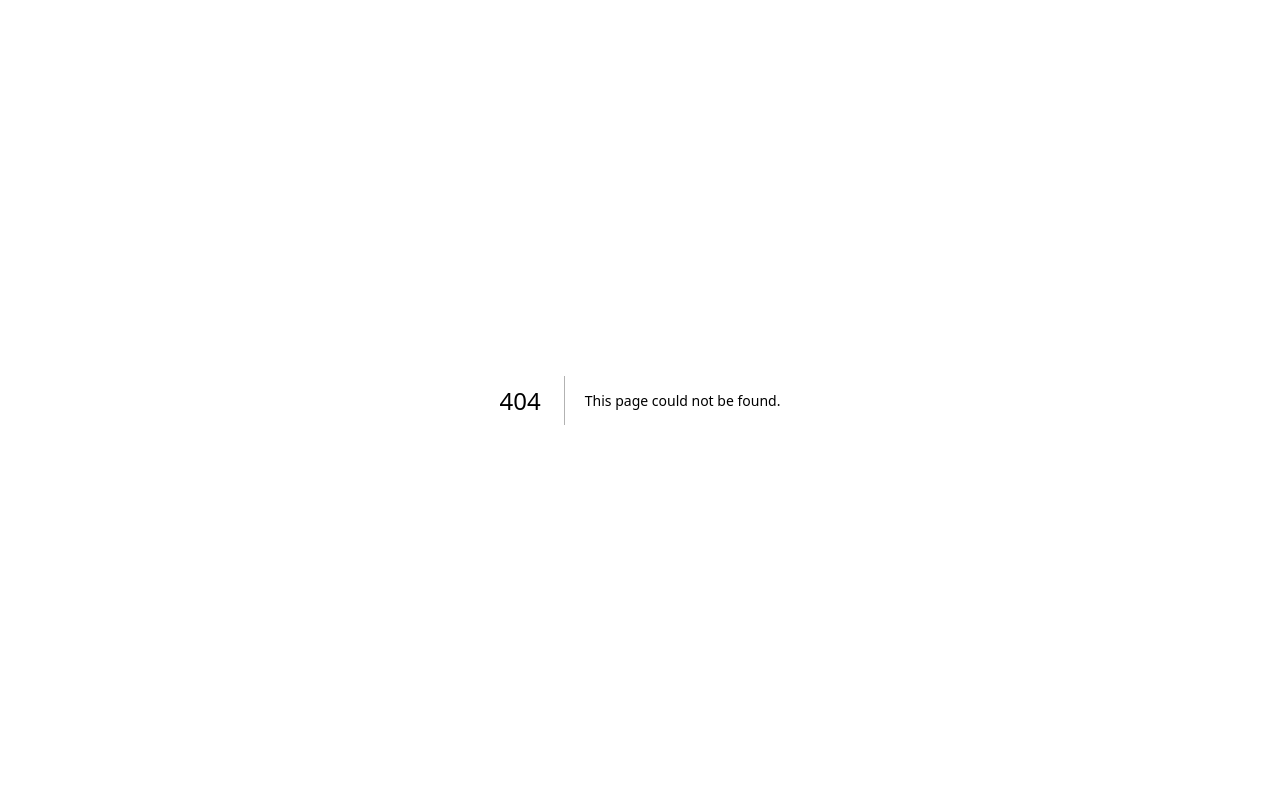
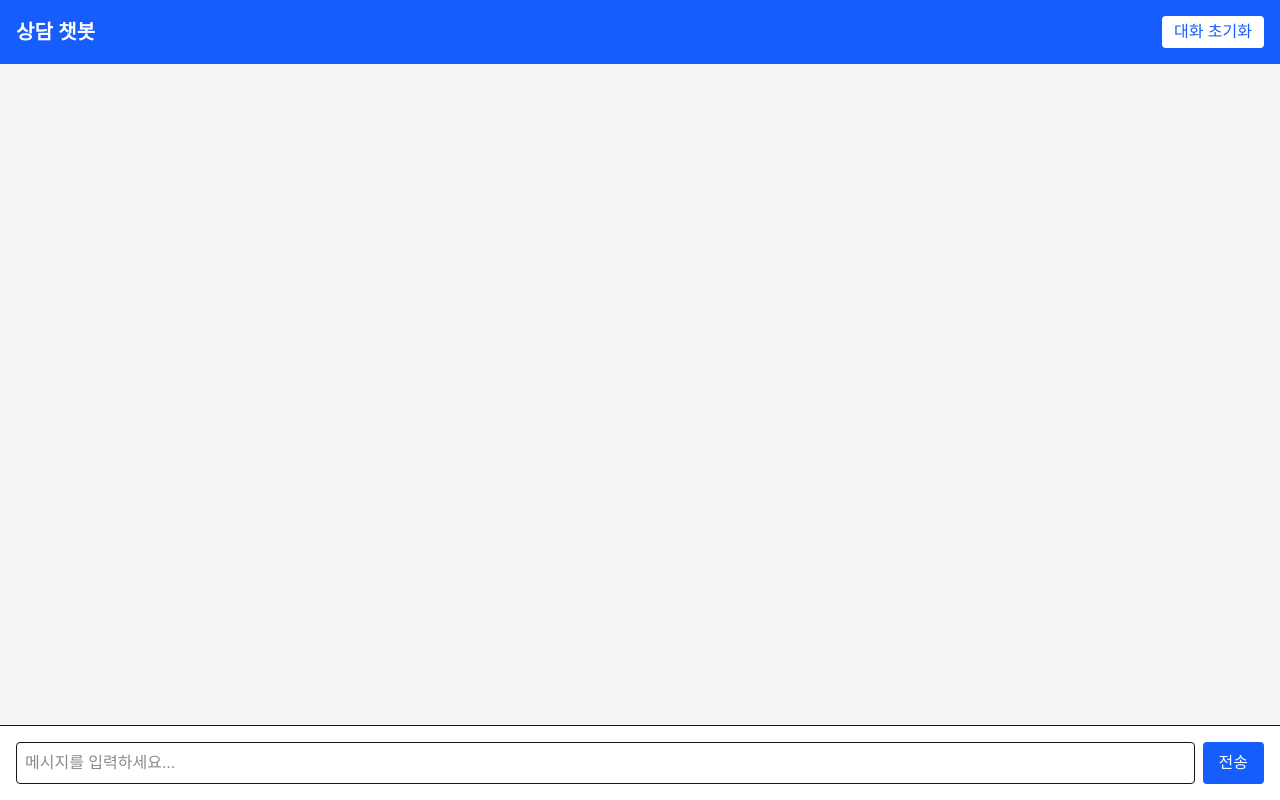
Before and after one commit to junjun1730/online_counsel, a Next.js app in the folder online_counsel/: page /chat in a window 1280 px wide. Before the commit this address had no page. Built offline with nearby package versions, Linux system fonts and the light colour scheme.

Commit message:
chatpage layout

```diff
--- /dev/null
+++ b/online_counsel/app/chat/page.tsx
@@ -0,0 +1,105 @@
+"use client";
+
+import { useState, useRef, useEffect } from "react";
+import Image from "next/image";
+
+type Message = {
+  sender: "user" | "bot";
+  text: string;
+};
+
+export default function ChatPage() {
+  const [messages, setMessages] = useState<Message[]>([]);
+  const [input, setInput] = useState("");
+  const bottomRef = useRef<HTMLDivElement | null>(null);
+
+  const botImage = "/assets/img/2.png"; // 캐릭터 이미지 경로
+
+  const handleSend = () => {
+    if (!input.trim()) return;
+
+    const userMsg: Message = { sender: "user", text: input };
+    const botMsg: Message = {
+      sender: "bot",
+      text: `상담사 응답: "${input}"에 대한 조언입니다.`,
+    };
+
+    setMessages((prev) => [...prev, userMsg, botMsg]);
+    setInput("");
+  };
+
+  const handleReset = () => {
+    if (confirm("대화 내용을 초기화할까요?")) {
+      setMessages([]);
+    }
+  };
+
+  useEffect(() => {
+    bottomRef.current?.scrollIntoView({ behavior: "smooth" });
+  }, [messages]);
+
+  return (
+    <div className="flex flex-col h-screen">
+      {/* 헤더 */}
+      <div className="flex justify-between items-center p-4 bg-blue-600 text-white">
+        <h1 className="text-xl font-bold">상담 챗봇</h1>
+        <button
+          onClick={handleReset}
+          className="bg-white text-blue-600 px-3 py-1 rounded hover:bg-gray-200"
+        >
+          대화 초기화
+        </button>
+      </div>
+
+      {/* 대화 내역 */}
+      <div className="flex-1 overflow-y-auto p-4 space-y-4 bg-gray-100">
+        {messages.map((msg, idx) => (
+          <div
+            key={idx}
+            className={`flex ${
+              msg.sender === "user" ? "justify-end" : "justify-start"
+            }`}
+          >
+            {msg.sender === "bot" && (
+              <div className="w-10 h-10 mr-2 relative shrink-0">
+                <Image
+                  src={botImage}
+                  alt="bot"
+                  fill
+                  className="rounded-full object-cover"
+                />
+              </div>
+            )}
+            <div
+              className={`max-w-xs p-3 rounded-lg ${
+                msg.sender === "user"
+                  ? "bg-blue-200 text-right"
+                  : "bg-white border text-left"
+              }`}
+            >
+              {msg.text}
+            </div>
+          </div>
+        ))}
+        <div ref={bottomRef} />
+      </div>
+
+      {/* 입력창 */}
+      <div className="p-4 bg-white border-t flex gap-2">
+        <input
+          value={input}
+          onChange={(e) => setInput(e.target.value)}
+          onKeyDown={(e) => e.key === "Enter" && handleSend()}
+          className="flex-1 p-2 border rounded"
+          placeholder="메시지를 입력하세요..."
+        />
+        <button
+          onClick={handleSend}
+          className="bg-blue-600 text-white px-4 py-2 rounded hover:bg-blue-500"
+        >
+          전송
+        </button>
+      </div>
+    </div>
+  );
+}
```
